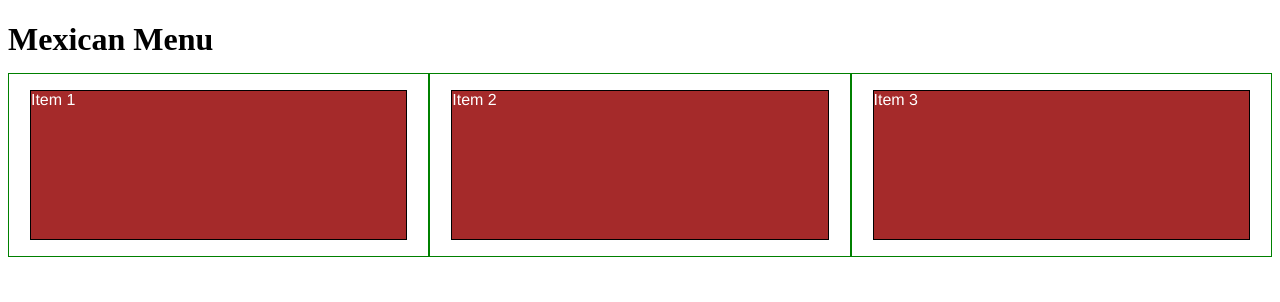
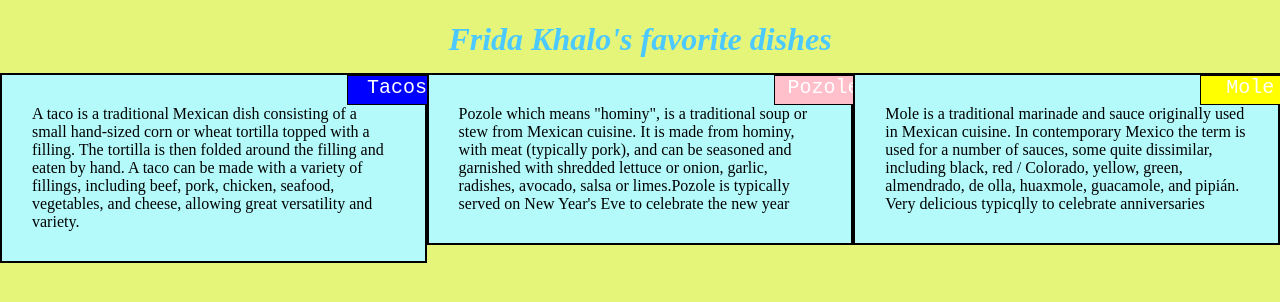
Before and after one commit to briandaduval/module2-solution, a plain HTML site: page index.html in a window 1280 px wide. Drawn offline with Linux system fonts and the light colour scheme.

Commit message:
with colors already, missing padding and margin

```diff
--- a/css/styles.css
+++ b/css/styles.css
@@ -2,7 +2,7 @@
   margin-bottom: 15px;
 }
 .row > div {
-  border: 2px solid red;
+  border: 2px solid black;
   background-color: gray;
 
 }
--- a/index.html
+++ b/index.html
@@ -3,7 +3,8 @@
 <head>
 <meta charset="utf-8">
 <meta name="viewport" content="width=device-width, initial-scale=1">
-<title>Mexican Menu</title>
+<link rel="stylesheet" href="css/styles.css">
+<title>Mexican menu</title>
 <style>
 
 /********** Base styles **********/
@@ -13,31 +14,70 @@
 }
 h1 {
   margin-bottom: 15px;
+  font-size: monospace;
+  font-style: italic;
+  color:#4CC9FF;
+  size: 20px;
+  text-align-last: center;
+}
+body{
+ background-color: #E4F57A;
+ margin:0;
+ padding: 0;
 }
 
 p {
   border: 1px solid black;
   background-color: #A52A2A;
-  width: 90%;
-  height: 150px;
-  margin-right: auto;
-  margin-left: auto;
-  font-family: Helvetica;
+  width: 100px;
+  height: 30px;
+  font-family: monospace;
   color: white;
+  text-align: center;
+  font-size: 20px;
+
+
+
 }
 
-#content1{
-  margin-right: auto;
-  margin-left: auto;
+#p1{
+  background-color: blue;
+  position: absolute;
+  top:-20px;
+  left:345px;
+}
+#p2{
+  background-color: pink;
+  position: absolute;
+  top:-20px;
+  left:345px;
+}
+#p3{
+  background-color: yellow;
+  position: absolute;
+  top:-20px;
+  left:345px;
 
 }
-#content2{
-  margin-right: auto;
-  margin-left: auto;
+
+div#div1 {
+  background-color: #B5FAFA;
+  position: relative;
+  padding: 30px;
+
+
 }
-#content3{
-  margin-right: auto;
-  margin-left: auto;
+div#div2 {
+  background-color: #B5FAFA;
+  position: relative;
+  padding: 30px;
+
+}
+div#div3 {
+  background-color: #B5FAFA;
+  position: relative;
+  padding: 30px;
+
 }
 
 /* Simple Responsive Framework. */
@@ -93,7 +133,7 @@ p {
 @media (min-width: 768px) and (max-width: 991px) {
   .col-md-1, .col-md-2, .col-md-3, .col-md-4, .col-md-5, .col-md-6, .col-md-7, .col-md-8, .col-md-9, .col-md-10, .col-md-11, .col-md-12 {
     float: left;
-    border: 1px solid green;
+
   }
   .col-md-1 {
     width: 8.33%;
@@ -179,12 +219,16 @@ p {
 </style>
 </head>
 <body>
-<h1>Mexican Menu</h1>
+<h1>Frida Khalo's favorite dishes</h1>
 
-<div class="row">
-  <div class="col-lg-4 col-md-6 col-sm-12"><p>Item 1</p></div>
-  <div class="col-lg-4 col-md-6 col-sm-12"><p>Item 2</p></div>
-  <div class="col-lg-4 col-md-12 col-sm-12"><p>Item 3</p></div>
+<div id="container" class="row">
+  <div id="div1" class="col-lg-4 col-md-6 col-sm-12">A taco is a traditional Mexican dish consisting of a small hand-sized corn or wheat tortilla topped with a filling. The tortilla is then folded around the filling and eaten by hand. A taco can be made with a variety of fillings, including beef, pork, chicken, seafood, vegetables, and cheese, allowing great versatility and variety.<p id="p1">Tacos</p></div>
+
+  <div id="div2" class="col-lg-4 col-md-6 col-sm-12">Pozole which means "hominy", is a traditional soup or stew from Mexican cuisine. It is made from hominy, with meat (typically pork), and can be seasoned and garnished with shredded lettuce or onion, garlic, radishes, avocado, salsa or limes.Pozole is typically served on New Year's Eve to celebrate the new year<p id="p2">Pozole</p>
+  </div>
+
+
+  <div id="div3" class="col-lg-4 col-md-12 col-sm-12">Mole is a traditional marinade and sauce originally used in Mexican cuisine. In contemporary Mexico the term is used for a number of sauces, some quite dissimilar, including black, red / Colorado, yellow, green, almendrado, de olla, huaxmole, guacamole, and pipián. Very delicious typicqlly to celebrate anniversaries<p id="p3">Mole</p></div>
 </div>
 
 </body>
```
Also changed, not shown: text.html (added, +46 -0 lines).
